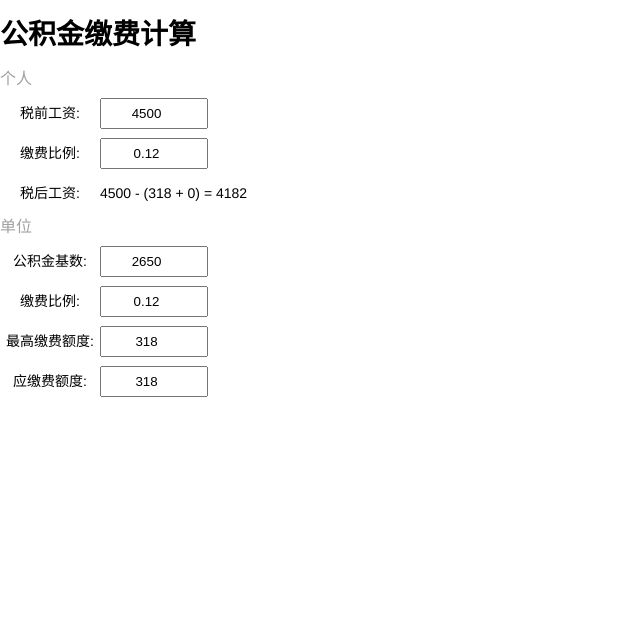
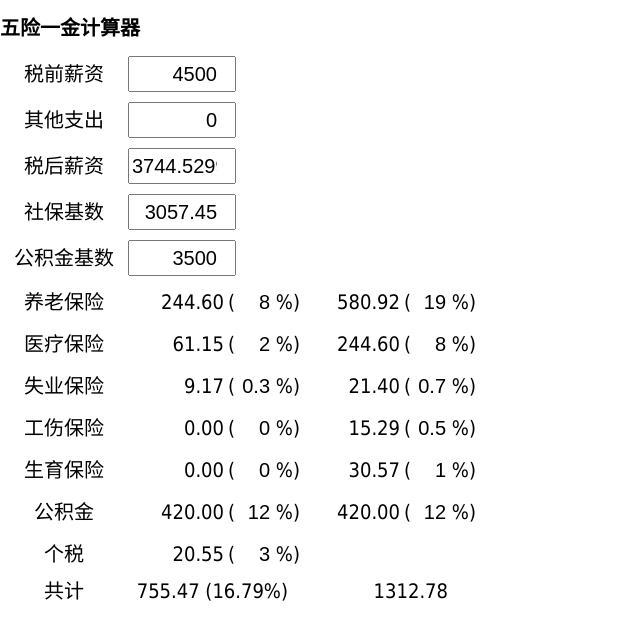
Before and after one commit to zhangyuhan2016/zhangyuhan2016.github.io, a Vue app: page /#/moneyCounter in a window 1280 px wide. Shown: the top 640 px of the page, without its empty margins (0-640 px from the left). Built offline with nearby package versions, Linux system fonts and the light colour scheme; a small style sheet from the web is missing.

Commit message:
修改五险'

```diff
--- a/src/components/money-counter.vue
+++ b/src/components/money-counter.vue
@@ -1,40 +1,41 @@
 <template>
     <div class="money-counter">
-        <h1>公积金缴费计算</h1>
-        <div>
-            <span class="tip">个人</span>
-            <div class="input">
-                <span>税前工资:</span>
-                <input type="number" v-model="pData.user.money">
-            </div>
-            <div class="input">
-                <span>缴费比例:</span>
-                <input type="number" v-model="pData.user.ratio">
-            </div>
-            <div class="input">
-                <span>税后工资:</span>
-                <div>{{countMoney()}}</div>
-            </div>
-        </div>
-        <div>
-            <span class="tip">单位</span>
-            <div class="input">
-                <span>公积金基数:</span>
-                <input type="number" v-model="pData.unit.base">
-            </div>
-            <div class="input">
-                <span>缴费比例:</span>
-                <input type="number" v-model="pData.unit.ratio">
-            </div>
-            <div class="input">
-                <span>最高缴费额度:</span>
-                <input type="number" v-model="pData.unit.max">
-            </div>
-            <div class="input">
-                <span>应缴费额度:</span>
-                <input type="number" v-model="pData.unit.remain">
-            </div>
-        </div>
+        <h2>五险一金计算器</h2>
+        <!--title-->
+        <section><label>税前薪资</label><input type="number" v-model="income.before"></section>
+        <section><label>其他支出</label><input type="number" v-model="income.other"></section>
+        <section><label>税后薪资</label><input type="number" v-model="income.after"></section>
+        <section><label>社保基数</label><input type="number" v-model="sb.base"></section>
+        <section><label>公积金基数</label><input type="number" v-model="house.base"></section>
+
+        <!--sb-->
+        <section v-for="item in sb.option" class="sb">
+            <span class="name">{{item.name}}</span>
+            <span class="money" >{{item.user.money = (item.user.ratio / 100 * sb.base).toFixed(2)}}</span>
+            <label class="ratio"><input type="number" v-model="item.user.ratio"></label>
+            <span class="money">{{item.org.money = (item.org.ratio / 100 * sb.base).toFixed(2)}}</span>
+            <label class="ratio"><input type="number" v-model="item.org.ratio"></label>
+        </section>
+        <!--house-->
+        <section class="sb">
+            <span class="name">公积金</span>
+            <span class="money">{{house.user.money = (house.user.ratio / 100 * house.base).toFixed(2)}}</span>
+            <label class="ratio"><input type="number" v-model="house.user.ratio"></label>
+            <span class="money">{{house.org.money = (house.org.ratio / 100 * house.base).toFixed(2)}}</span>
+            <label class="ratio"><input type="number" v-model="house.org.ratio"></label>
+        </section>
+        <!--user-->
+        <section class="sb">
+            <span class="name">个税</span>
+            <span class="money">{{income.us.money}}</span>
+            <label class="ratio"><input type="number" v-model="income.us.ratio"></label>
+        </section>
+        <!--all-->
+        <section class="sb">
+            <span class="name">共计</span>
+            <span class="money all">{{`${sbMoney[0]} (${(sbMoney[0] / income.before * 100).toFixed(2)}%)`}}</span>
+            <span class="money all">{{sbMoney[1] + Number(house.org.money)}}</span>
+        </section>
     </div>
 </template>
 <script>
@@ -42,17 +43,51 @@
     name: 'money-counter',
     data: function () {
       return {
-        pData: {
+        income: {
+          before: 4500,
+          after: 0,
+          other: 0,
+          us: {
+            money: 0,
+            ratio: 3
+          }
+        },
+        sb: {
+          base: 3057.45,
+          money: [],
+          option: [
+            {
+              name: '养老保险',
+              user: {money: 0, ratio: 8},
+              org: {money: 0, ratio: 19}
+            }, {
+              name: '医疗保险',
+              user: {money: 0, ratio: 2},
+              org: {money: 0, ratio: 8}
+            }, {
+              name: '失业保险',
+              user: {money: 0, ratio: 0.3},
+              org: {money: 0, ratio: 0.7}
+            }, {
+              name: '工伤保险',
+              user: {money: 0, ratio: 0},
+              org: {money: 0, ratio: 0.5}
+            }, {
+              name: '生育保险',
+              user: {money: 0, ratio: 0},
+              org: {money: 0, ratio: 1}
+            }
+          ]
+        },
+        house: {
+          base: 3500,
           user: {
-            money: 4500,
-            remain: 3500,
-            ratio: 0.12
+            money: 0,
+            ratio: 12
           },
-          unit: {
-            base: 2650,
-            ratio: 0.12,
-            max: 318,
-            remain: 318
+          org: {
+            money: 0,
+            ratio: 12
           }
         }
       }
@@ -64,49 +99,77 @@
     updated: function () {}, // 数据更新后,渲染后调用(禁止)
     beforeDestroy: function () {}, // 实例销毁前调用,解绑中间层的数据传输
     destroyed: function () {}, // 实例销毁后调用
-    methods: {
-      countMoney: function() {
-        // 缴费金额
-        let userMoney = this.pData.user.ratio * this.pData.unit.base
-        let unitMoney = this.pData.unit.ratio * this.pData.unit.base
-        this.pData.unit.remain = unitMoney
-        let tempMoney = unitMoney
-        if(unitMoney >= this.pData.unit.max){
-          tempMoney = unitMoney - this.pData.unit.max
-        }else{
-          tempMoney = 0
-        }
-        return `${this.pData.user.money} - (${userMoney} + ${tempMoney}) = ${this.pData.user.money - (userMoney + tempMoney)}`
+    computed: {
+      sbMoney () {
+        let money = [[], []]
+        this.sb.option.forEach((v) => {
+          money[0].push(v.user.money)
+          money[1].push(v.org.money)
+        })
+        let us = money.map(v => {
+          return v.reduce((p, c) => Number(p) + Number(c))
+        })
+        this.income.us.money = (this.income.before - us[0]) - 3500 > 0 ? ((this.income.before - us[0] - 3500) * this.income.us.ratio / 100).toFixed(2) : 0
+        let all = us[0] + Number(this.house.user.money) + Number(this.income.us.money)
+        this.income.after =  this.income.before - all - this.income.other
+        us[0] = all
+        return us
       }
-    }
+    },
+    methods: {} // 函数
   }
 </script>
 <style lang='scss'>
     .money-counter {
         box-sizing: border-box;
-        font-size: 14px;
-        .tip{
-            font-size: 16px;
-            color: #a1a1a1;
-            display: block;
+        font-family: Tahoma;
+        * {
+            font-size: 20px;
+        }
+        section {
             margin: 10px 0;
         }
-        .input{
-            height: 30px;
-            display: flex;
-            flex-direction: row;
-            align-items: center;
-            margin: 10px 0;
-            >span{
-                width: 100px;
-                display: block;
+        .sb {
+            .name {
+                width: 8rem;
                 text-align: center;
+                display: inline-block;
             }
-            >input{
-                width: 100px;
-                height: 25px;
+            .money {
+                width: 6rem;
+                text-align: right;
+                display: inline-block;
+                &.all{
+                    width: 10rem;
+                }
+            }
+            .ratio {
+                width: 5rem;
                 text-align: center;
+                display: inline-block;
+                &::before {
+                    content: '(';
+                }
+                &::after {
+                    content: '%)';
+                    margin-left: -0.7rem;
+                }
+            }
+            input {
+                width: 3rem;
+                border: 0;
             }
         }
+        label {
+            width: 8rem;
+            text-align: center;
+            display: inline-block;
+        }
+        input {
+            text-align: right;
+            height: 30px;
+            width: 100px;
+        }
+
     }
 </style>
```
Also changed, not shown: 16 other files (tests, documents, lock files or other folders).
